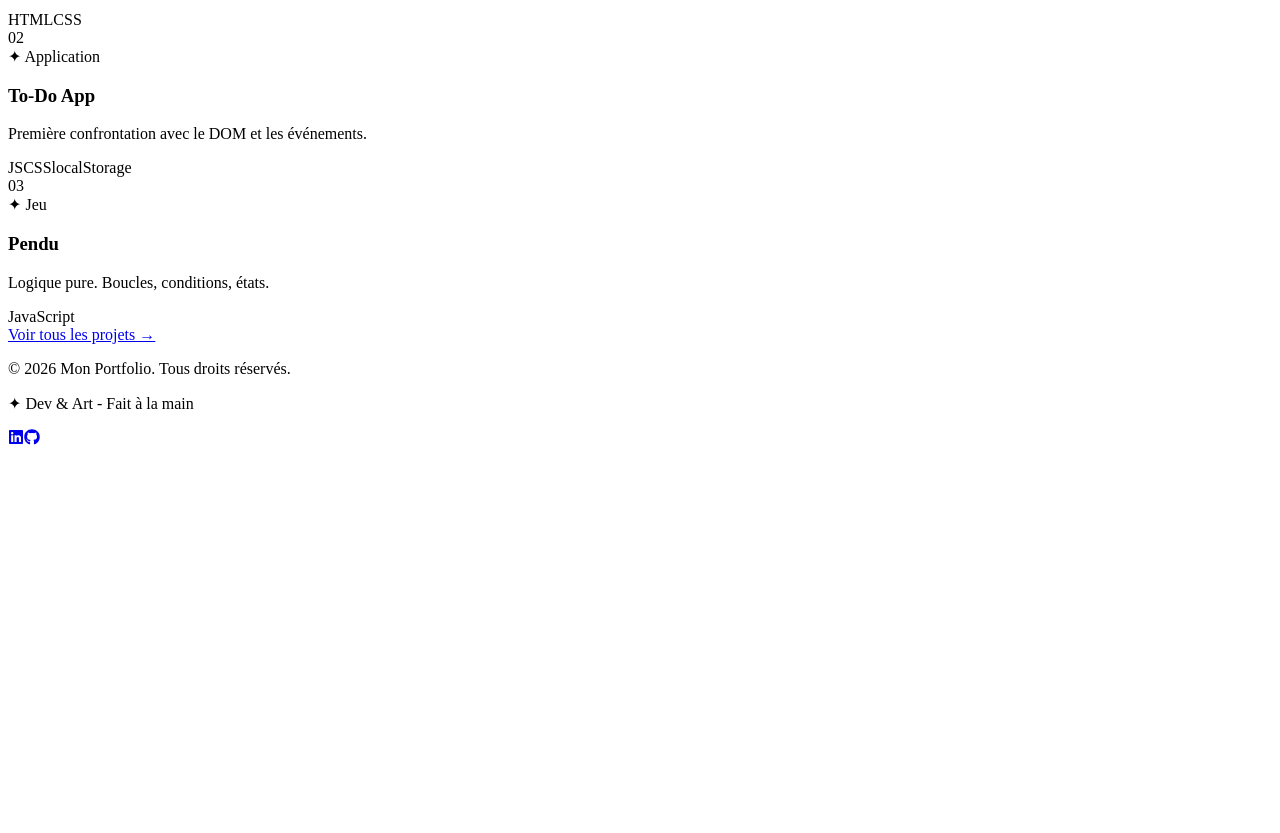
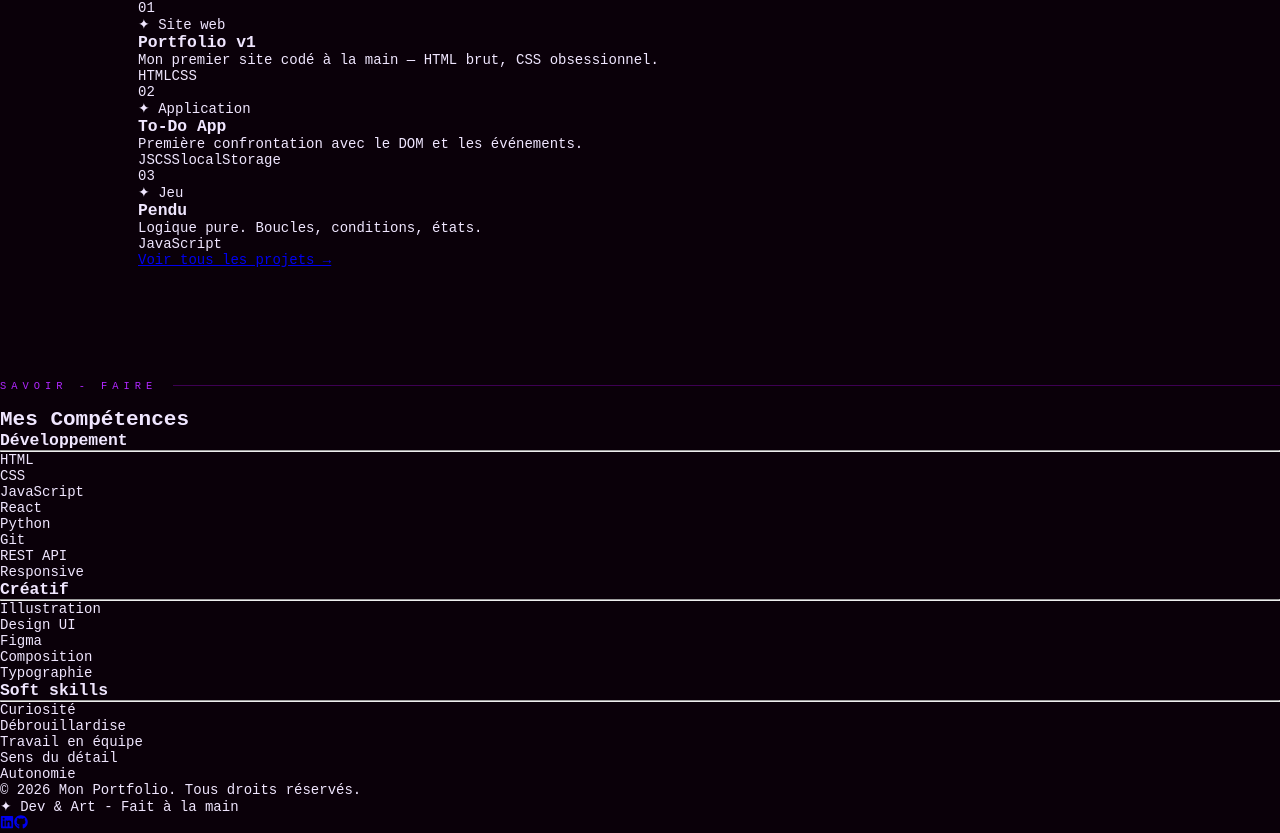
Before and after one commit to Shinemi/Portfolio, a React (Vite) app in the folder Portfolio-SimonLucas/: page / in a window 1280 px wide. Shown: the part 1107-1940 px from the top of the page. Before the commit the page ends 1564 px from the top, so only its background shows below. Built offline with nearby package versions, Linux system fonts and the light colour scheme.

Commit message:
Update favicon, enhance global styles, and add formik and yup dependencies; refactor components for improved styling and structure

```diff
--- a/Portfolio-SimonLucas/index.html
+++ b/Portfolio-SimonLucas/index.html
@@ -2,7 +2,8 @@
 <html lang="en">
   <head>
     <meta charset="UTF-8" />
-    <link rel="icon" type="image/svg+xml" href="/vite.svg" />
+
+    <link rel="icon" type="image/svg+xml" href="/src/images/mockingBirdLogoNeon.png" />
     <meta name="viewport" content="width=device-width, initial-scale=1.0" />
     <title>portfolio-simonlucas</title>
   </head>
--- a/Portfolio-SimonLucas/package.json
+++ b/Portfolio-SimonLucas/package.json
@@ -11,12 +11,14 @@
   },
   "dependencies": {
     "@fortawesome/react-fontawesome": "^3.2.0",
+    "formik": "^2.4.9",
     "motion": "^12.36.0",
     "react": "^19.2.0",
     "react-dom": "^19.2.0",
     "react-icons": "^5.6.0",
     "react-router-dom": "^7.13.1",
-    "react-social-icons": "^6.25.0"
+    "react-social-icons": "^6.25.0",
+    "yup": "^1.7.1"
   },
   "devDependencies": {
     "@eslint/js": "^9.39.1",
--- a/Portfolio-SimonLucas/src/components/ContactModal.tsx
+++ b/Portfolio-SimonLucas/src/components/ContactModal.tsx
@@ -1,5 +1,6 @@
 // components/ContactModal.tsx
 import { useEffect } from 'react';
+import "../styles/global.scss"
 
 interface Props {
   onClose: () => void;
@@ -8,7 +9,9 @@ interface Props {
 export default function ContactModal({ onClose }: Props) {
   return (
     <div>
-      {/* ta modale ici */}
+      {/* modale ici */}
+
+
     </div>
   );
 }
--- a/Portfolio-SimonLucas/src/components/Header.tsx
+++ b/Portfolio-SimonLucas/src/components/Header.tsx
@@ -1,6 +1,7 @@
 // components/Header.tsx
 import { Link } from 'react-router-dom';
 import logo from '../images/mockingBirdLogoNeon.png';
+import "../styles/global.scss"
 
 interface Props {
   onContactOpen: () => void;
--- a/Portfolio-SimonLucas/src/components/Intro.tsx
+++ b/Portfolio-SimonLucas/src/components/Intro.tsx
@@ -1,4 +1,5 @@
 // components/Intro.tsx
+import "../styles/global.scss"
 
 interface Props {
   onContactOpen: () => void;
--- a/Portfolio-SimonLucas/src/components/Projects.tsx
+++ b/Portfolio-SimonLucas/src/components/Projects.tsx
@@ -1,6 +1,8 @@
 // components/Projects.tsx
 import { Link } from 'react-router-dom';
 import projects from '../data/projects.json';
+import "../styles/global.scss"
+
 
 interface Props {
   showMore?: boolean;
--- a/Portfolio-SimonLucas/src/components/Skills.tsx
+++ b/Portfolio-SimonLucas/src/components/Skills.tsx
@@ -1,10 +1,28 @@
 // components/Skills.tsx
 import skillGroups from '../data/skills.json';
+import "../styles/global.scss"
+
 
 export default function Skills() {
   return (
     <section>
+
+      <div className="s-label">SAVOIR - FAIRE</div>
+
+      <h2>Mes Compétences</h2>
+
       {/* badges de compétences */}
+      {skillGroups.map((category) => (
+        <div key={category.title}>
+          <h3>{category.title}</h3>
+          <hr />
+          <div>
+            {category.skills.map((skill) => (
+              <p key={skill}>{skill}</p>
+            ))}
+          </div>
+        </div>
+      ))}
     </section>
   );
 }
--- a/Portfolio-SimonLucas/src/components/footer.tsx
+++ b/Portfolio-SimonLucas/src/components/footer.tsx
@@ -1,6 +1,8 @@
 // components/Footer.tsx
 import { FaGithub } from "react-icons/fa";
 import { FaLinkedin } from "react-icons/fa";
+import "../styles/global.scss"
+
 
 export default function Footer() {
   return (
--- a/Portfolio-SimonLucas/src/components/languages.tsx
+++ b/Portfolio-SimonLucas/src/components/languages.tsx
@@ -1,5 +1,7 @@
 import languages from '../data/languages.json';
 import { motion } from "motion/react"
+import "../styles/global.scss"
+
 
 export default function Languages() {
   return (
--- a/Portfolio-SimonLucas/src/styles/global.scss
+++ b/Portfolio-SimonLucas/src/styles/global.scss
@@ -16,7 +16,6 @@ body {
   font-family: $font-mono;
   font-size: 14px;
   overflow-x: hidden;
-  cursor: crosshair;
 }
 
 ::-webkit-scrollbar       { width: 4px; background: $bg2; }
```
Also changed, not shown: 1 other file (tests, documents, lock files or other folders).
